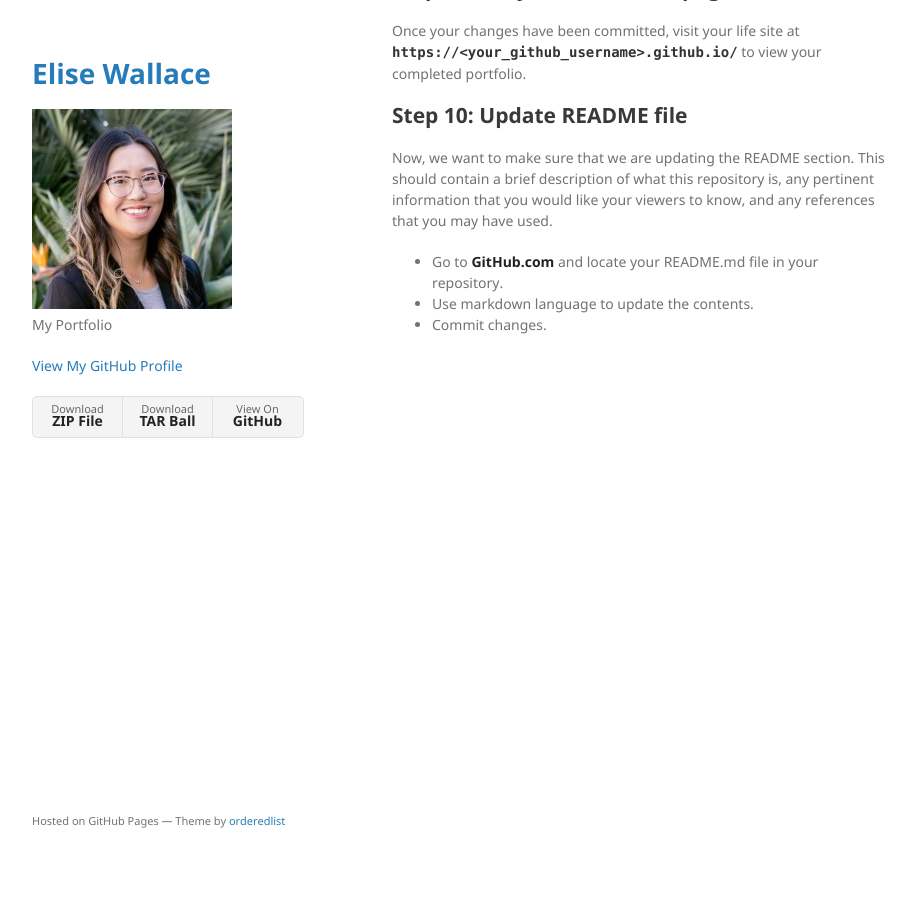
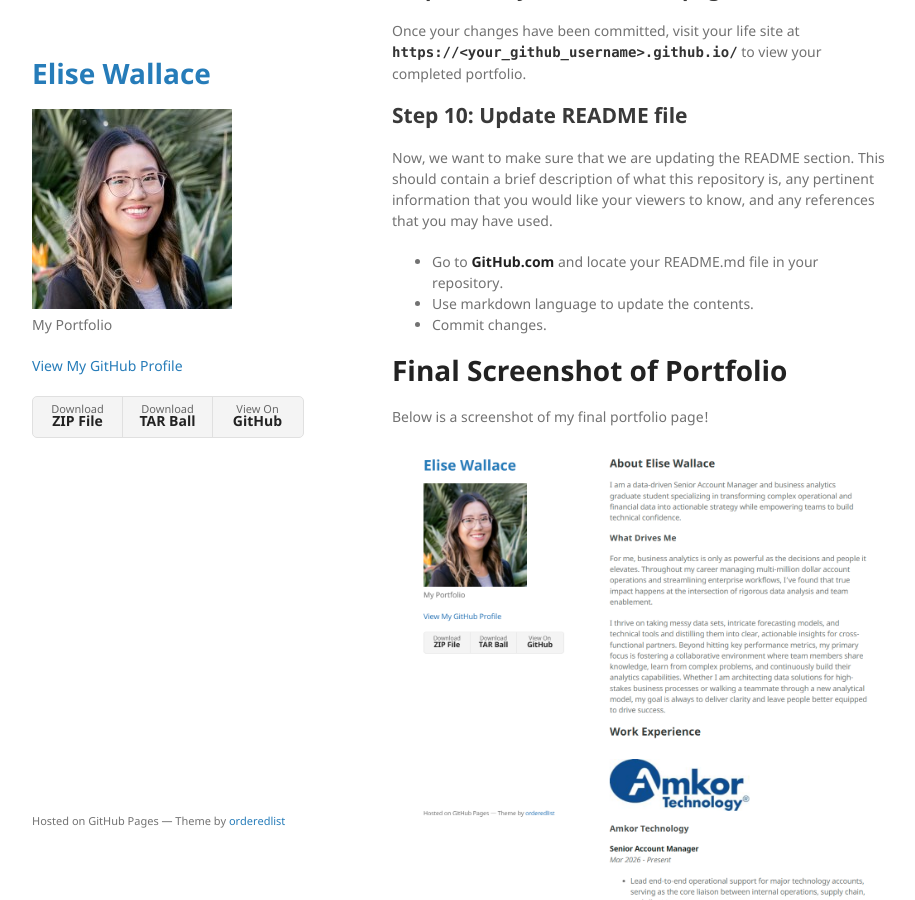
Before and after one commit to EliseWallace/elisewallace.github.io, a Jekyll site: the page built from portfoliocreationprocess/index.md, in a window 1280 px wide and 900 px high, scrolled down 7727 px. Shown: the whole window, without its empty margins (178-1093 px from the left). Built offline with Jekyll 4.4.1, drawn with Linux system fonts in a browser that asks for light colours; our own code applies the rules of GitHub Pages for plain Markdown files.

Commit message:
Add final screenshot of portfolio to index.md
Added final screenshot section to the portfolio.

```diff
--- a/portfoliocreationprocess/index.md
+++ b/portfoliocreationprocess/index.md
@@ -188,3 +188,7 @@ Now, we want to make sure that we are updating the README section. This should c
 - Go to **GitHub.com** and locate your README.md file in your repository.
 - Use markdown language to update the contents.
 - Commit changes.
+
+# Final Screenshot of Portfolio
+Below is a screenshot of my final portfolio page!
+![myportfolioscreenshot](/assets/img/portfolioscreenshot.png)
```
